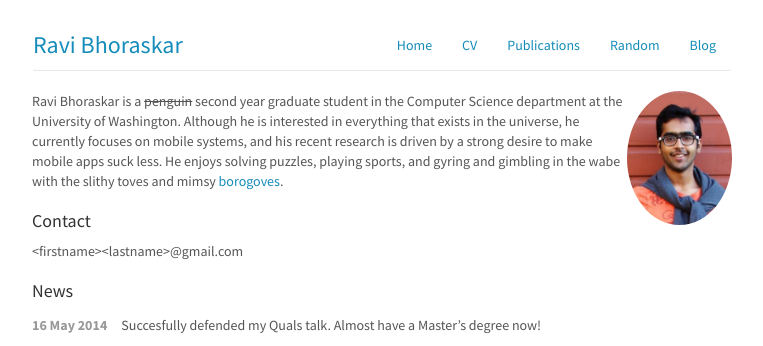
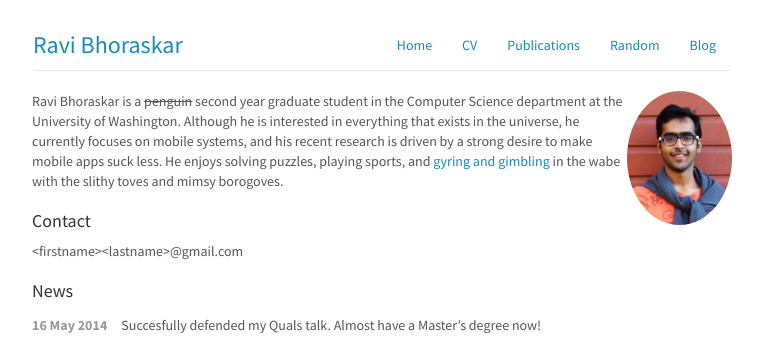
Before and after one commit to ravibhoraskar/ravibhoraskar.github.io, a Jekyll site: the page built from index.html, in a window 1280 px wide. Shown: the top 346 px of the page, without its empty margins (258-1021 px from the left). Built offline with Jekyll 4.4.1, drawn with Linux system fonts in a browser that asks for light colours; Markdown is read by kramdown in place of the engine named in the settings; some of the changed lines change nothing that is shown.

Commit message:
Change url

```diff
--- a/index.html
+++ b/index.html
@@ -13,8 +13,8 @@ notitle: true
     everything that exists in the universe, he currently focuses on mobile
     systems, and his recent research is driven by a strong desire to make mobile
     apps suck less. He enjoys solving puzzles, playing sports,
-    and gyring and gimbling in the wabe with the slithy
-    toves and mimsy <a href="http://www.jabberwocky.com/carroll/jabber/jabberwocky.html">borogoves</a>.
+    and <a href="http://www.jabberwocky.com/carroll/jabber/jabberwocky.html">gyring and gimbling</a> in the wabe with the slithy
+    toves and mimsy borogoves.
   </div>
 
 
```
